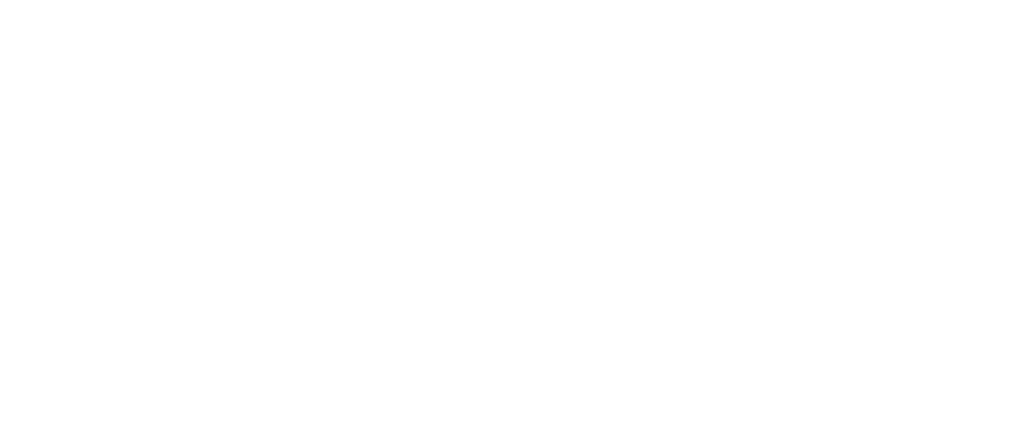
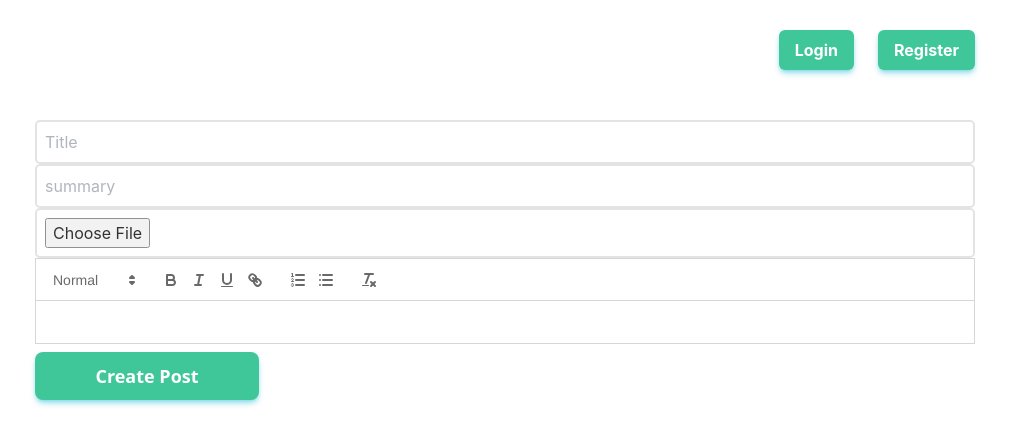
Before and after one commit to sabberrahman/Bedium, a React (Vite) app: page /create in a window 1280 px wide. Before the commit this address had no page. Shown: the top 446 px of the page, without its empty margins (135-1144 px from the left). Built offline with nearby package versions, Linux system fonts and the light colour scheme; no server answers.

Commit message:
create post section , data fetching and new feature

```diff
--- a/package.json
+++ b/package.json
@@ -10,9 +10,11 @@
     "preview": "vite preview"
   },
   "dependencies": {
+    "date-fns": "^3.6.0",
     "react": "^18.2.0",
     "react-dom": "^18.2.0",
     "react-hot-toast": "^2.4.1",
+    "react-quill": "^2.0.0",
     "react-router-dom": "^6.23.1"
   },
   "devDependencies": {
--- a/src/App.jsx
+++ b/src/App.jsx
@@ -9,6 +9,7 @@
 import Register from './componets/Register'
 import { Toaster } from 'react-hot-toast'
 import { UserContextProvider } from './context/UserContext'
+import CreatePost from './componets/CreatePost'
 
 function App() {
   const [count, setCount] = useState(0)
@@ -23,6 +24,7 @@
         <Route path='/' element={<Home/>}/>
         <Route path='/login' element={<Login/>}/>
         <Route path='/register' element={<Register/>}/>
+        <Route path='/create' element={<CreatePost/>}/>
         </Route>
 
         </Routes>
--- /dev/null
+++ b/src/componets/CreatePost.jsx
@@ -0,0 +1,63 @@
+import React, { useState } from 'react';
+import toast from 'react-hot-toast';
+import ReactQuill from 'react-quill'
+import 'react-quill/dist/quill.snow.css'
+import { useNavigate } from 'react-router-dom';
+const CreatePost = () => {
+    const[title,setTitle]=useState('')
+    const[summary,setSummary]=useState('')
+    const[content,setContent]=useState('')
+    const[files,setfiles]=useState('')
+    const [redir,setRedir]=useState(false)
+  const navigate= useNavigate()
+
+   async function createNewPost(e){
+
+      e.preventDefault();
+      const data= new FormData()
+      data.set('title',title)
+      data.set('summary',summary)
+      data.set('content',content)
+      data.set('file',files[0])
+     const res=  await fetch('http://localhost:4000/post',{
+        method:'POST',
+        body:data,
+        credentials:'include',
+      })
+     console.log(res);
+    if (res.ok) {
+     setRedir(true)
+    } else {
+      // Handle errors appropriately (e.g., display error message to user)
+      console.error('Error creating post:', await res.text());
+    }
+  }
+  if (redir) {
+    toast.success('Your post is live now!');
+    navigate('/')
+  }
+
+    return (
+        <>
+            <form onSubmit={createNewPost}>
+                <input type="title"  placeholder='Title' className='bg bg-transparent p-2'
+                value={title}
+                onChange={e=> setTitle(e.target.value)} required/>
+                <input type="title"  placeholder='summary' className='bg bg-transparent p-2'
+                value={summary}
+                onChange={e=> setSummary(e.target.value)} required/>
+
+                <input type="file" className='bg bg-transparent p-2'
+
+                onChange={e=>setfiles(e.target.files)} required/>
+               <ReactQuill
+               value={content}
+               onChange={newValue=> setContent(newValue)} required/>
+               <button className="btn text-lg text-white font-bold bg-emerald-500 hover:bg-emerald-600 focus:outline-none focus:ring-2 focus:ring-offset-2 focus:ring-emerald-700 shadow-md shadow-cyan-500/50 w-56 mt-2 font-sans"
+               >Create Post</button>
+            </form>
+        </>
+    );
+};
+
+export default CreatePost;
--- a/src/componets/Header.jsx
+++ b/src/componets/Header.jsx
@@ -44,7 +44,7 @@
                 <nav>
                   {username && (
                     <>
-                   <Link to="/create" className=" whitespace-nowrap px-2 py-2 rounded-md text-white font-bold bg-emerald-500 hover:bg-emerald-600 focus:outline-none focus:ring-2 focus:ring-offset-2 focus:ring-emerald-700 shadow-md shadow-cyan-500/50 text-sm flex md:px-4">+ Create new post</Link>
+                   <Link to="/create" className=" whitespace-nowrap px-2 py-2 rounded-md text-black font-bold bg-white hover:bg-emerald-600 focus:outline-none focus:ring-2 focus:ring-offset-2 focus:ring-emerald-700 shadow-md shadow-cyan-500/50 text-sm flex md:px-4">+ Create new post</Link>
                     <button  class="inline-block px-2 py-2 rounded-md text-white font-bold bg-emerald-500 hover:bg-emerald-600 focus:outline-none focus:ring-2 focus:ring-offset-2 focus:ring-emerald-700 shadow-md shadow-cyan-500/50 md:px-4"
                     onClick={logout}>Logout</button>
 
--- a/src/componets/Home.jsx
+++ b/src/componets/Home.jsx
@@ -1,15 +1,19 @@
-import React from 'react';
+import React, { useEffect, useState } from 'react';
 import Post from './Post';
 
 const Home = () => {
+    const[posts,setPosts]=useState([])
+    useEffect(() => {
+    fetch('http://localhost:4000/post')
+        .then(res => res.json())
+        .then(posts => setPosts(posts))
+        .catch(error => console.error('Error fetching posts:', error));
+}, []);
     return (
         <>
-            <Post/>
-            <Post/>
-            <Post/>
-            <Post/>
-            <Post/>
-
+          {posts.length > 0 && posts.map((post) => (
+        <Post key={post.id} {...post} />
+      ))}
         </>
     );
 };
--- a/src/componets/Post.jsx
+++ b/src/componets/Post.jsx
@@ -1,6 +1,9 @@
 import React from 'react';
+import {format} from 'date-fns'
 
-const Post = () => {
+
+const Post = ({title,summary,content,cover,createdAt,author}) => {
+
     return (
         <>
             <div className="post md:mb-8 ">
@@ -9,12 +12,12 @@
             </div>
             <div className="text m-2 mb-1">
                 <p className="info">
-                <a  className="author text-sky-400">@Sabberdev</a>
-                <time className="t text-slate-500">18-05-24 8pm</time>
+                <a  className="author text-sky-400">{author && author.username ? `@${author.name}` : 'Author Unknown'}</a>
+                <time className="t text-slate-500">{format(new Date(createdAt),'MMM d,yyyy HH:mm')} </time>
                </p>
-               <h2 className='font-bold '>Lorem ipsum dolor ssicing elit. Qui molestiae, eveniet doloremque nisi blanditiis non quis imped itaque?</h2>
+               <h2 className='font-bold '>{title}</h2>
 
-            <p className='summary hidden md:block opacity-60'>Lorem ipsum dolor sit amet consectetur adipisicing elit. Ullam ipsa velit, nemo voluptatem at illum tempora quae porro. Modi libero dolores harum, nihil excepturi nulla minima cum quia ut quos!</p>
+            <p className='summary hidden md:block opacity-60'>{summary}</p>
             </div>
             <hr />
           </div>
--- a/src/componets/Register.jsx
+++ b/src/componets/Register.jsx
@@ -6,11 +6,12 @@
 const Register = () => {
   const [username,setUsername]=useState('')
   const [password,setPassword]=useState('')
+  const [name,setName]=useState('')
    const register =async(e)=>{
     e.preventDefault();
     const res =await fetch('http://localhost:4000/register',{
       method: 'POST',
-      body:JSON.stringify({username,password}),
+      body:JSON.stringify({username,password,name}),
       headers: {'Content-Type': 'application/json'},
     })
     console.log(res);
@@ -23,21 +24,28 @@
     return (
         <>
        <form class="login" onSubmit={register}>
-  <div class="mt-36 flex flex-col gap-6">
+  <div class="mt-12 flex flex-col gap-6">
     <h1 class="text-4xl mb-6 text-center md:text-4xl md:mb-8">
       Register to start <span class="bg-clip-text text-transparent bg-gradient-to-r from-pink-500 to-violet-500 text-5xl  font-semibold">blogging</span>
     </h1>
+
+    <label for="name">Username</label>
+    <input id="text" name="name" rows="6" placeholder="sabber" class="w-full rounded-lg border border-gray-300 px-4 py-3 focus:border-indigo-500 focus:outline-none resize-none text-black font-mono"
+    type='text'
+    value={name}
+    onChange={e=> setName(e.target.value)} required/>
 
     <label for="email">Email</label>
     <input id="email" name="email" rows="6" placeholder="sabberdev@gmail.com" class="w-full rounded-lg border border-gray-300 px-4 py-3 focus:border-indigo-500 focus:outline-none resize-none text-black font-mono"
     type='email'
     value={username}
-    onChange={e=> setUsername(e.target.value)}/>
+    onChange={e=> setUsername(e.target.value)} required/>
 
     <label for="password">Password</label>
     <input type="text" id="password" name="password" placeholder="password🔐" class="w-full rounded-lg border border-gray-300 px-4 py-3 focus:border-indigo-500 focus:outline-none text-black font-mono"
       value={password}
-      onChange={e=> setPassword(e.target.value)}/>
+      onChange={e=> setPassword(e.target.value)}
+      required/>
 
     <button type="submit" class="bg-indigo-500 text-white py-3 px-6 rounded-lg hover:bg-indigo-700 focus:outline-none focus:ring-2 focus:ring-offset-2 focus:ring-indigo-500">
       Register
```
Also changed, not shown: 1 other file (tests, documents, lock files or other folders).
